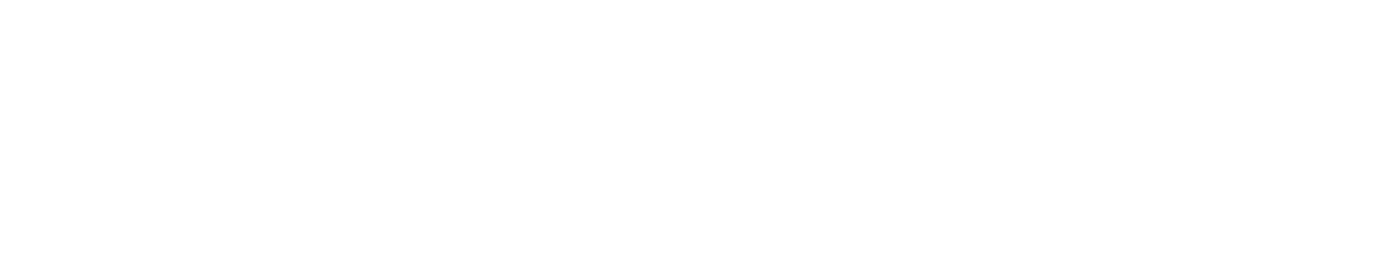
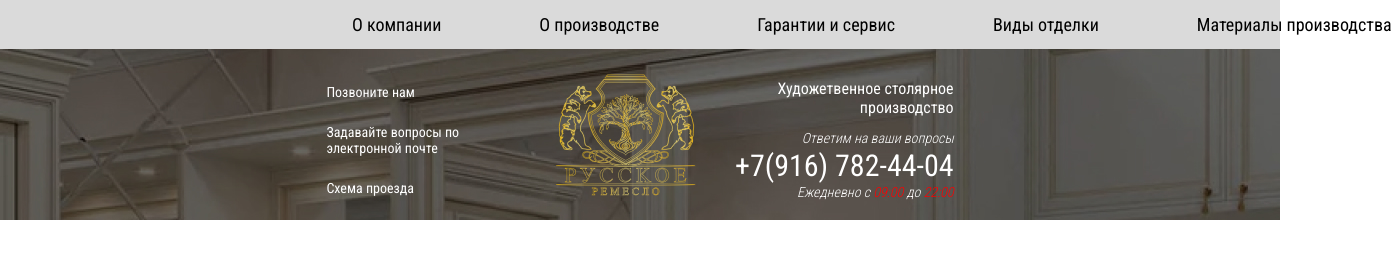
Before and after one commit to OlegCherniakov/experience, a plain HTML site: page index.html in a window 1280 px wide. Shown: the whole page, 1392 px wide, since content can reach past the window. Drawn offline with Linux system fonts and the light colour scheme.

Commit message:
Сделал Header-header

```diff
--- /dev/null
+++ b/block/header/header.css
@@ -0,0 +1,6 @@
+@import url("header__header/header__header.css");
+
+.header {
+    width: 100%;
+    background-image: url(../header/img/Rectangle.jpg);
+}
--- /dev/null
+++ b/block/header/header__header/header__header.css
@@ -0,0 +1,64 @@
+.header__header {
+    width: 49%;
+    display: flex;
+    flex-direction: row;
+    flex-wrap: nowrap;
+    margin-left: auto;
+    margin-right: auto;
+    margin-top: 11px;
+    margin-bottom: 0;
+    justify-content: space-between;
+}
+.header__header-contact {
+    display: flex;
+    flex-direction: column;
+    justify-content: space-evenly;
+    align-items: flex-start;
+}
+.header__header-contact--list {
+    font-family: Roboto Condensed;
+    font-size: 14px;
+    font-style: normal;
+    font-weight: 400;
+    line-height: 16px;
+    letter-spacing: 0em;
+    text-align: left;
+    color: #ffffff;
+}
+.header__header-logo {
+}
+.header__header-logo--img {
+}
+.header__header-phone {
+    display: flex;
+    flex-direction: column;
+    justify-content: center;
+    color: #ffffff;
+    font-family: Roboto Condensed;
+    font-size: 16px;
+    font-style: normal;
+    font-weight: 400;
+    line-height: 19px;
+    letter-spacing: 0em;
+    text-align: right;
+}
+.header__header-phone--title {
+    margin-bottom: 12px;
+}
+.header__header-phone--text {
+    font-weight: 300;
+font-style: italic;
+font-size: 14px;
+line-height: 16,41px;
+text-align: right;
+}
+.header__header-phone--phone {
+    color: #ffffff;
+    font-size: 30px;
+    line-height: 35px;
+    letter-spacing: 0em;
+    text-align: right;
+}
+.header__header-phone--text-span {
+    color: red;
+}
--- /dev/null
+++ b/block/navigation/navigation.css
@@ -0,0 +1,33 @@
+.navigation {
+    display: flex;
+    flex-direction: row;
+    background-color: #DADADA;
+    width: 100%;
+}
+.navigation__block {
+    display: flex;
+        width: 45%;
+    margin: 14px auto;
+}
+.navigation__menu {
+    display: flex;
+    flex-direction: row;
+}
+.navigation__menu--list {
+    font-weight: 400;
+    font-style: normal;
+    font-size: 18px;
+    line-height: 21px;
+    font-family: 'Roboto Condensed';
+    margin: 0 49px;
+}
+.navigation__menu--list:first-child {
+margin-left: 0;
+}
+.navigation__menu--list:last-child {
+    margin-right: 0;
+}
+.navigation__menu--list-about {
+    color: black;
+    white-space: nowrap;
+}
--- a/index.html
+++ b/index.html
@@ -1,18 +1,61 @@
 <!DOCTYPE html>
 <html lang="ru">
+
 <head>
     <meta charset="UTF-8">
     <meta http-equiv="X-UA-Compatible" content="IE=edge">
     <meta name="viewport" content="width=device-width, initial-scale=1.0">
     <title>Производство мебели на заказ</title>
+    <link rel="preconnect" href="https://fonts.gstatic.com">
+    <link href="https://fonts.googleapis.com/css2?family=Roboto+Condensed:wght@300;400;700&display=swap"
+        rel="stylesheet">
     <link rel="stylesheet" href="style/zeroing.css">
     <link rel="stylesheet" href="style/style.css">
 </head>
+
 <body>
     <div class="page">
-        <header class="header">
+        <nav class="navigation">
+            <div class="navigation__block">
+                <ul class="navigation__menu">
+                    <li class="navigation__menu--list"><a href="https://ol-cher.ru/"
+                            class="navigation__menu--list-about">О компании</a>
+                    </li>
+                    <li class="navigation__menu--list"><a href="#" class="navigation__menu--list-about">О
+                            производстве</a>
+                    </li>
+                    <li class="navigation__menu--list"><a href="#" class="navigation__menu--list-about">Гарантии и
+                            сервис</a></li>
+                    <li class="navigation__menu--list"><a href="#" class="navigation__menu--list-about">Виды отделки</a>
+                    </li>
+                    <li class="navigation__menu--list"><a href="#" class="navigation__menu--list-about">Материалы
+                            производства</a></li>
+                </ul>
+            </div>
+        </nav>
+        <main class="header">
+            <div class="header__header">
+                <div class="header__header-contact">
+                    <a href="tel:+79167824404" class="header__header-contact--list">Позвоните нам</a>
+                    <a href="mailto:ol-cherniakov@mail.ru" class="header__header-contact--list">Задавайте вопросы по
+                        электронной почте</a>
+                    <a href="#" class="header__header-contact--list">Схема проезда</a>
+                </div>
+                <div class="header__header-logo">
+                    <img src="block/header/img/Logo4.png" alt="" class="header__header-logo--img">
+                </div>
+                <div class="header__header-phone">
+                    <h3 class="header__header-phone--title">Художетвенное столярное производство</h3>
+                    <p class="header__header-phone--text">Ответим на ваши вопросы</p>
+                    <a href="tel:+79167824404" class="header__header-phone--phone">+7(916) 782-44-04</a>
+                    <p class="header__header-phone--text">Ежедневно с <span
+                            class="header__header-phone--text-span">09:00</span> до <span
+                            class="header__header-phone--text-span">22:00</span></p>
+                </div>
+            </div>
 
-        </header>
+        </main>
     </div>
 </body>
+
 </html>
--- a/style/style.css
+++ b/style/style.css
@@ -1,4 +1,5 @@
-@import url("zeroing.css");
+@import url("../block/navigation/navigation.css");
+@import url("../block/header/header.css");
 
 body {
     background-color: F7F9FB;
@@ -11,7 +12,7 @@ body {
     padding: 0;
     margin-right: auto;
     margin-left: auto;
-    max-width: 1440px;
+    max-width: 1939px;
     min-width: 320px;
     box-sizing: border-box;
     -moz-osx-font-smoothing: grayscale;
```
Also changed, not shown: block/header/img/Logo4.png (added), block/header/img/Rectangle.jpg (added).
